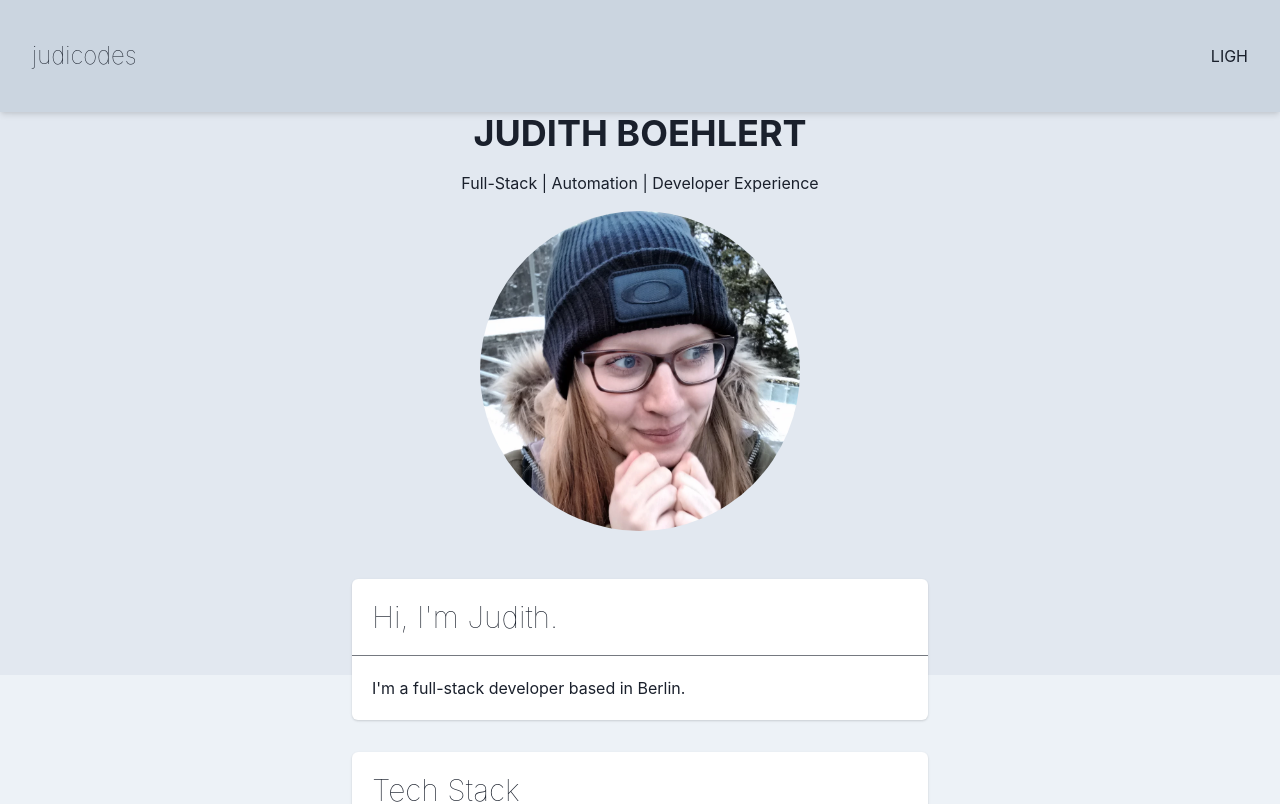
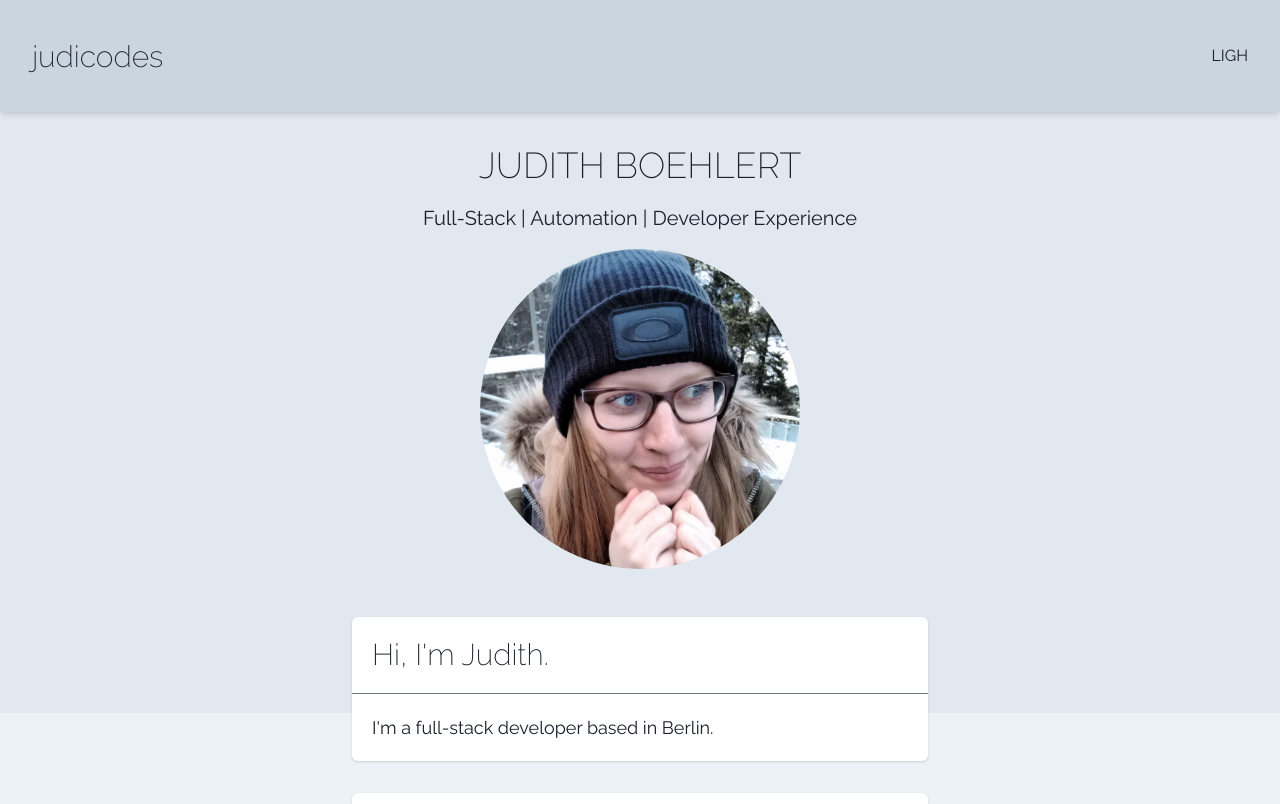
Before and after one commit to judicodes/judicodes-homepage-react, a React (Create React App) app: page / in a window 1280 px wide. Shown: the top 804 px of the page. Built offline with nearby package versions, Linux system fonts and the light colour scheme.

Commit message:
Add custom fonts.

```diff
--- a/package.json
+++ b/package.json
@@ -10,6 +10,7 @@
     "@chakra-ui/react": "^2.4.3",
     "@emotion/react": "^11.10.5",
     "@emotion/styled": "^11.10.5",
+    "@fontsource/raleway": "^4.5.11",
     "@testing-library/jest-dom": "^5.16.5",
     "@testing-library/react": "^13.4.0",
     "@testing-library/user-event": "^13.5.0",
--- a/src/App.tsx
+++ b/src/App.tsx
@@ -2,13 +2,23 @@ import { Box, ChakraProvider } from '@chakra-ui/react';
 import CustomHeader from './components/CustomHeader';
 import InfoCardStack from './components/InfoCardStack';
 import NavBar from './components/NavBar';
+import theme from './theme';
+import '@fontsource/raleway/100.css';
+import '@fontsource/raleway/200.css';
+import '@fontsource/raleway/300.css';
+import '@fontsource/raleway/400.css';
+import '@fontsource/raleway/500.css';
+import '@fontsource/raleway/600.css';
+import '@fontsource/raleway/700.css';
+import '@fontsource/raleway/800.css';
+import '@fontsource/raleway/900.css';
 
 function App() {
   return (
-    <ChakraProvider>
+    <ChakraProvider theme={theme}>
       <Box bg='gray.100' height='full' minHeight='100vh'>
         <NavBar />
-        <CustomHeader paddingBottom={36} />
+        <CustomHeader paddingTop={8} paddingBottom={36} />
         <InfoCardStack paddingBottom={8} marginTop={-24} />
       </Box>
     </ChakraProvider>
--- a/src/components/CustomCard.tsx
+++ b/src/components/CustomCard.tsx
@@ -1,4 +1,4 @@
-import { Card, CardBody, CardHeader, Divider, Heading } from '@chakra-ui/react';
+import { Card, CardBody, CardHeader, Divider, Heading, Text } from '@chakra-ui/react';
 
 export interface CustomCardProps {
   title: string;
@@ -9,12 +9,14 @@ function CustomCard({ title, content }: CustomCardProps) {
   return (
     <Card width='xl' bg='white'>
       <CardHeader>
-        <Heading as='h2' size='lg' fontWeight='hairline'>
+        <Heading as='h2' size='lg' fontWeight='thin'>
           {title}
         </Heading>
       </CardHeader>
       <Divider />
-      <CardBody>{content}</CardBody>
+      <CardBody>
+        <Text fontSize='large'> {content}</Text>
+      </CardBody>
     </Card>
   );
 }
--- a/src/components/CustomHeader.tsx
+++ b/src/components/CustomHeader.tsx
@@ -4,10 +4,10 @@ import source from '../assets/images/judi.webp';
 function CustomHeader({ ...rest }) {
   return (
     <Flex direction='column' align='center' bg='gray.200' {...rest}>
-      <Heading as='h1' textTransform='uppercase' paddingBottom={4}>
+      <Heading as='h1' textTransform='uppercase' paddingBottom={4} fontSize='4xl' fontWeight='thin'>
         Judith Boehlert
       </Heading>
-      <Text as='h2' paddingBottom={4}>
+      <Text as='h2' paddingBottom={4} fontSize='xl'>
         Full-Stack | Automation | Developer Experience
       </Text>
       <Image src={source} alt='Judi in cold cold Canada' boxSize='xs' borderRadius='full' />
--- a/src/components/NavBar.tsx
+++ b/src/components/NavBar.tsx
@@ -13,7 +13,7 @@ function NavBar() {
       zIndex={1}
     >
       <Flex position='sticky' top='0' height='14' paddingX='8' width='full' align='center'>
-        <Text fontSize='2xl' fontWeight='100'>
+        <Text fontSize='3xl' fontWeight='thin'>
           judicodes
         </Text>
         <Spacer />
--- /dev/null
+++ b/src/theme.ts
@@ -0,0 +1,10 @@
+import { extendTheme } from '@chakra-ui/react';
+
+const theme = extendTheme({
+  fonts: {
+    heading: `'Raleway', sans-serif`,
+    body: `'Raleway', sans-serif`
+  }
+});
+
+export default theme;
```
Also changed, not shown: 1 other file (tests, documents, lock files or other folders).
